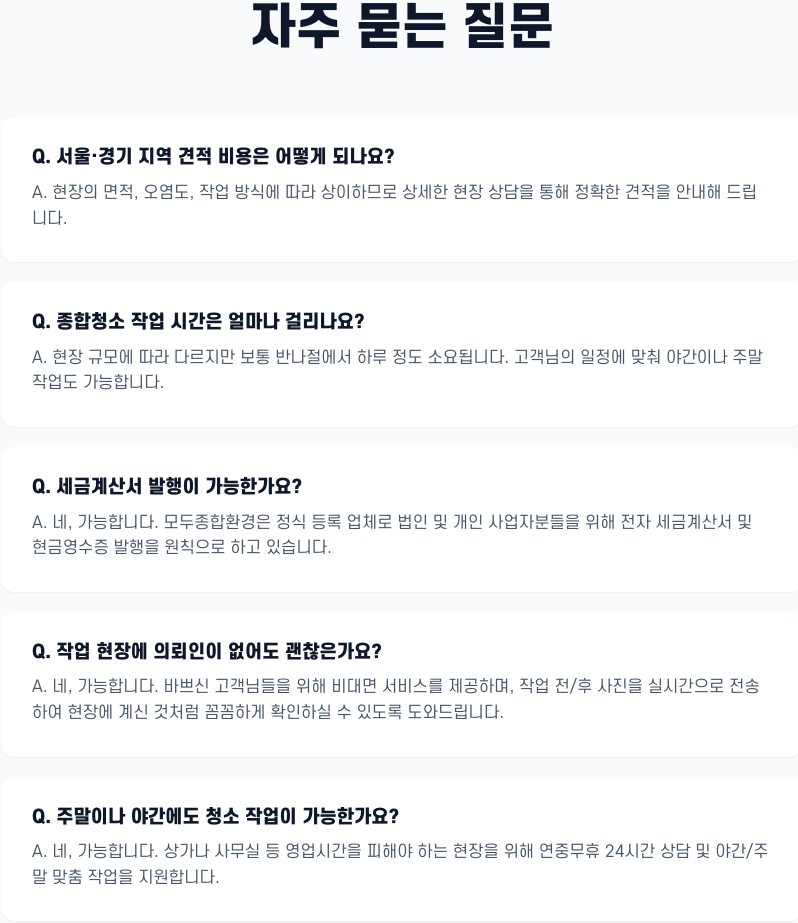
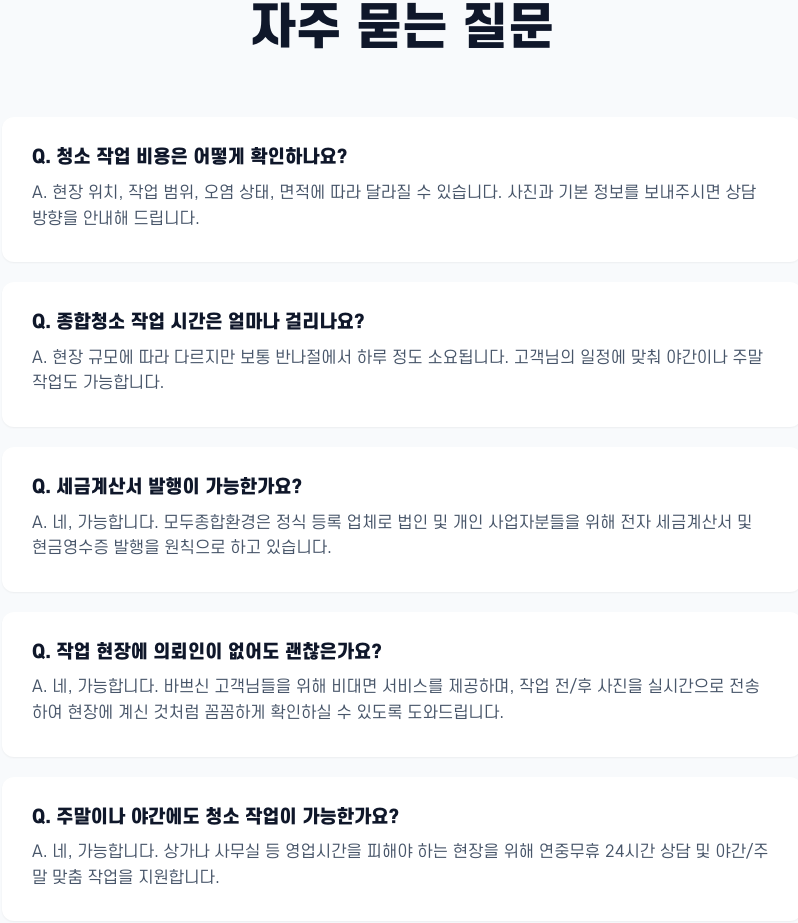
Before and after one commit to wogus5695-ctrl/modu-allclean, a Next.js app: page / in a window 1280 px wide. Shown: the part 5578-6501 px from the top of the page, without its empty margins (238-1036 px from the left). Built offline with nearby package versions, Linux system fonts and the light colour scheme.

Commit message:
fix: Update FAQ pricing question and answer in MainTemplate to remove any reference to free visits

```diff
--- a/src/components/MainTemplate.tsx
+++ b/src/components/MainTemplate.tsx
@@ -556,8 +556,8 @@ export default function MainTemplate({
           </div>
           <div className={styles.faqList}>
             <div className={styles.faqItem}>
-              <h4>Q. 서울·경기 지역 견적 비용은 어떻게 되나요?</h4>
-              <p>A. 현장의 면적, 오염도, 작업 방식에 따라 상이하므로 상세한 현장 상담을 통해 정확한 견적을 안내해 드립니다.</p>
+              <h4>Q. 청소 작업 비용은 어떻게 확인하나요?</h4>
+              <p>A. 현장 위치, 작업 범위, 오염 상태, 면적에 따라 달라질 수 있습니다. 사진과 기본 정보를 보내주시면 상담 방향을 안내해 드립니다.</p>
             </div>
             <div className={styles.faqItem}>
               <h4>Q. {service} 작업 시간은 얼마나 걸리나요?</h4>
```
